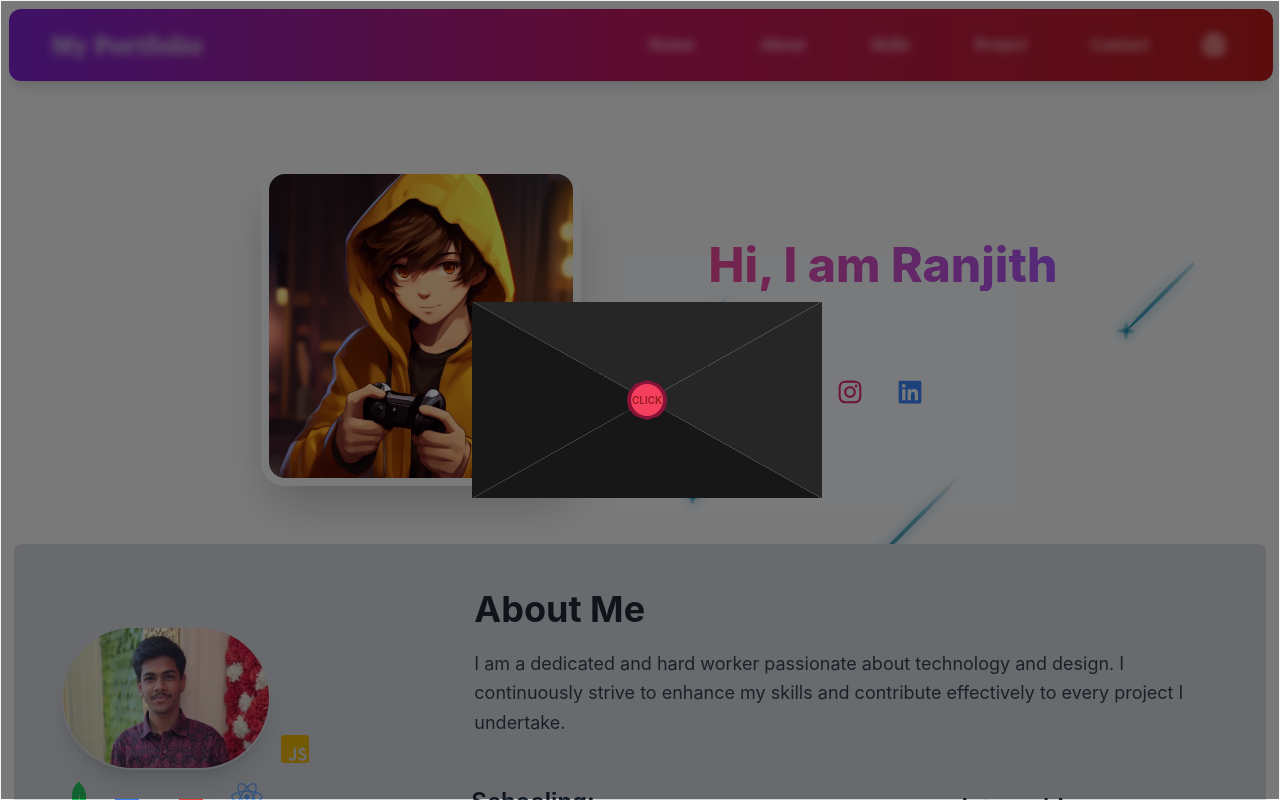
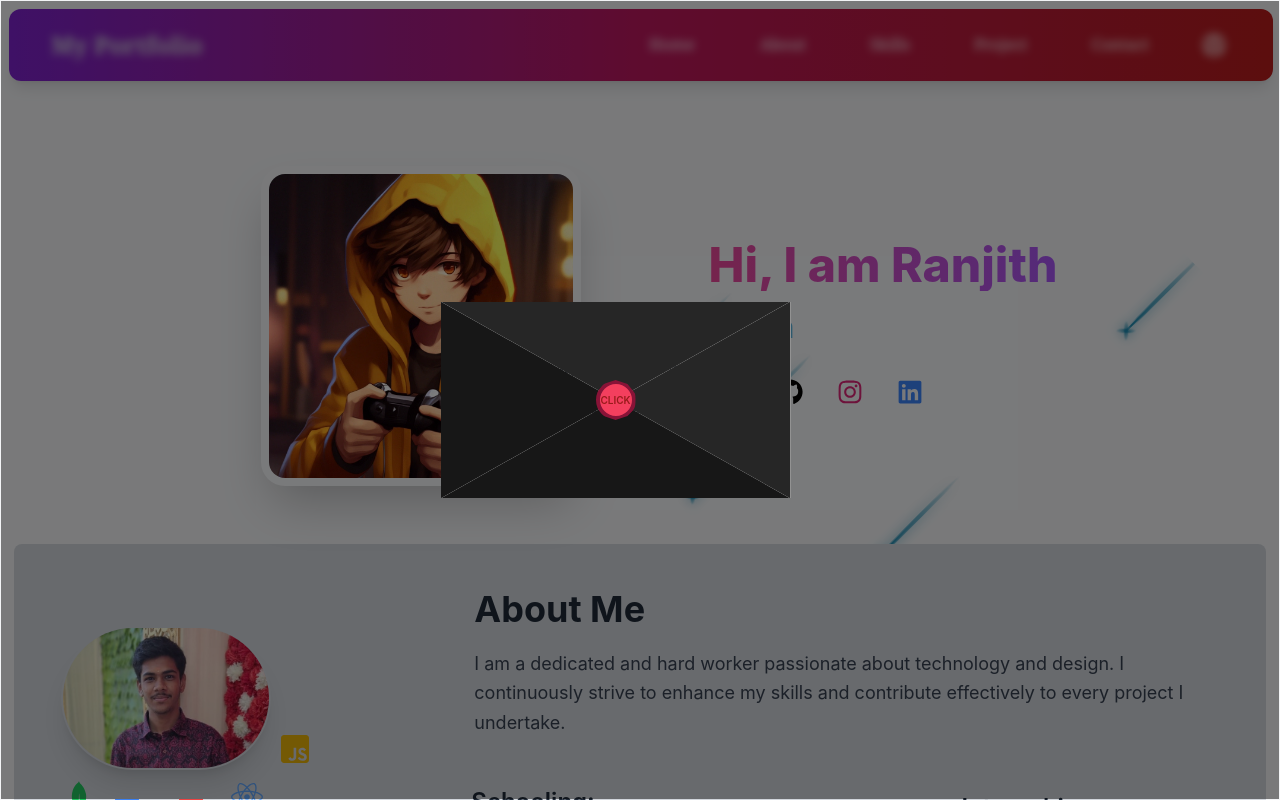
Before and after one commit to ranjiths-17904/React, a React (Vite) app in the folder sample/: page / in a window 1280 px wide. Both pictures are taken after a click on the icon 1214 px from the left and 45 px from the top of the page. Shown: the top 800 px of the page. Built offline with nearby package versions, Linux system fonts and the light colour scheme.

Commit message:
Update Thanks.jsx

```diff
--- a/sample/src/Components/Thanks.jsx
+++ b/sample/src/Components/Thanks.jsx
@@ -1,6 +1,6 @@
 const Card = () => {
   return (
-    <div className="card">
+    <div className="card flex items-center justify-center mr-16">
       <div className="relative bg-black w-[300px] sm:w-[350px] group transition-all duration-700 aspect-video flex items-center justify-center">
         <div className="transition-all flex flex-col items-center py-5 justify-start duration-300 group-hover:duration-1000 bg-white w-full h-full absolute group-hover:-translate-y-16">
           <p className="text-xl sm:text-2xl font-semibold text-gray-500 font-serif">
```
